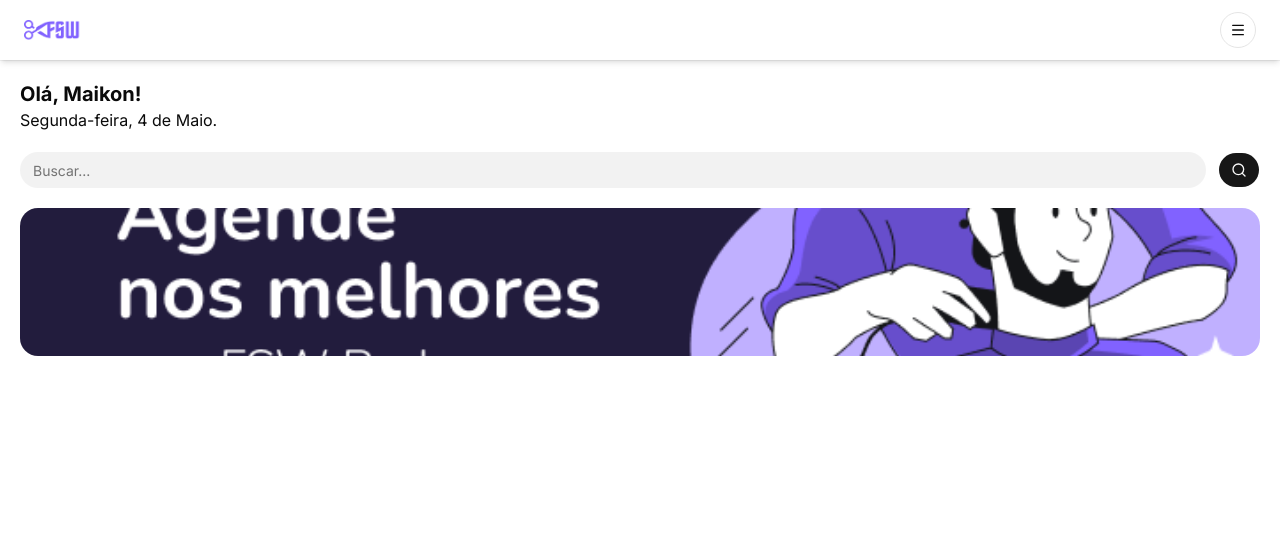
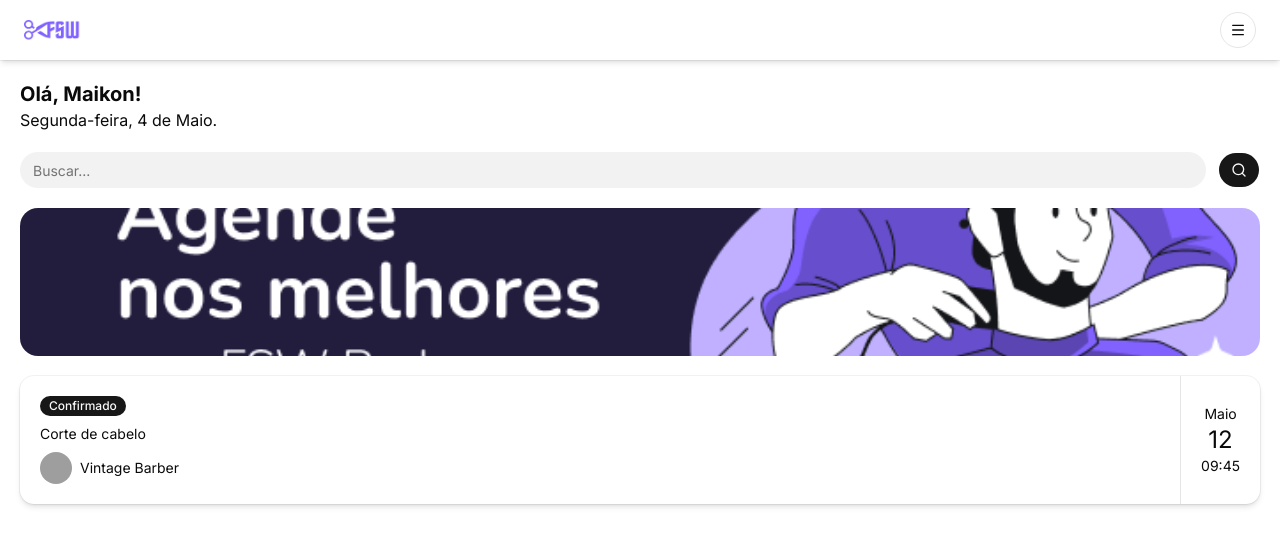
Before and after one commit to maikonsm7/barber, a Next.js app: page / in a window 1280 px wide. Shown: the top 546 px of the page. Built offline with nearby package versions, Linux system fonts and the light colour scheme; grey boxes are pictures that could not be loaded.

Commit message:
create card service

```diff
--- a/app/page.tsx
+++ b/app/page.tsx
@@ -4,6 +4,9 @@
 import { Search } from "lucide-react";
 import Image from "next/image";
 import banner1 from "@/public/banner-01.png";
+import { Card, CardContent } from "@/components/ui/card";
+import { Badge } from "@/components/ui/badge";
+import { Avatar, AvatarImage } from "@/components/ui/avatar";
 
 export default function Home() {
   return (
@@ -22,6 +25,27 @@
           <Image src={banner1} alt="Banner 1" fill className="object-cover"/>
         </div>
 
+        <Card className="mt-5 rounded-xl p-0">
+          <CardContent className="flex justify-between p-0">
+            <div className="flex flex-col gap-2 p-5">
+              <Badge>Confirmado</Badge>
+              <h3>Corte de cabelo</h3>
+              <div className="flex items-center gap-2">
+                <Avatar>
+                  <AvatarImage src="https://encrypted-tbn0.gstatic.com/images?q=tbn:ANd9GcRhcS1x_oRjzyj-FlAxy1W6f_3d1r7Bzcu1I7wR6I16BQ&s&ec=121657058" />
+                </Avatar>
+                <p>Vintage Barber</p>
+              </div>
+            </div>
+
+            <div className="flex flex-col items-center justify-center border-l px-5">
+              <p className="text-sm">Maio</p>
+              <p className="text-2xl">12</p>
+              <p className="text-sm">09:45</p>
+            </div>
+          </CardContent>
+        </Card>
+
       </div>
     </>
   );
--- /dev/null
+++ b/components/ui/avatar.tsx
@@ -0,0 +1,112 @@
+"use client"
+
+import * as React from "react"
+import { Avatar as AvatarPrimitive } from "radix-ui"
+
+import { cn } from "@/lib/utils"
+
+function Avatar({
+  className,
+  size = "default",
+  ...props
+}: React.ComponentProps<typeof AvatarPrimitive.Root> & {
+  size?: "default" | "sm" | "lg"
+}) {
+  return (
+    <AvatarPrimitive.Root
+      data-slot="avatar"
+      data-size={size}
+      className={cn(
+        "group/avatar relative flex size-8 shrink-0 rounded-full select-none after:absolute after:inset-0 after:rounded-full after:border after:border-border after:mix-blend-darken data-[size=lg]:size-10 data-[size=sm]:size-6 dark:after:mix-blend-lighten",
+        className
+      )}
+      {...props}
+    />
+  )
+}
+
+function AvatarImage({
+  className,
+  ...props
+}: React.ComponentProps<typeof AvatarPrimitive.Image>) {
+  return (
+    <AvatarPrimitive.Image
+      data-slot="avatar-image"
+      className={cn(
+        "aspect-square size-full rounded-full object-cover",
+        className
+      )}
+      {...props}
+    />
+  )
+}
+
+function AvatarFallback({
+  className,
+  ...props
+}: React.ComponentProps<typeof AvatarPrimitive.Fallback>) {
+  return (
+    <AvatarPrimitive.Fallback
+      data-slot="avatar-fallback"
+      className={cn(
+        "flex size-full items-center justify-center rounded-full bg-muted text-sm text-muted-foreground group-data-[size=sm]/avatar:text-xs",
+        className
+      )}
+      {...props}
+    />
+  )
+}
+
+function AvatarBadge({ className, ...props }: React.ComponentProps<"span">) {
+  return (
+    <span
+      data-slot="avatar-badge"
+      className={cn(
+        "absolute right-0 bottom-0 z-10 inline-flex items-center justify-center rounded-full bg-primary text-primary-foreground bg-blend-color ring-2 ring-background select-none",
+        "group-data-[size=sm]/avatar:size-2 group-data-[size=sm]/avatar:[&>svg]:hidden",
+        "group-data-[size=default]/avatar:size-2.5 group-data-[size=default]/avatar:[&>svg]:size-2",
+        "group-data-[size=lg]/avatar:size-3 group-data-[size=lg]/avatar:[&>svg]:size-2",
+        className
+      )}
+      {...props}
+    />
+  )
+}
+
+function AvatarGroup({ className, ...props }: React.ComponentProps<"div">) {
+  return (
+    <div
+      data-slot="avatar-group"
+      className={cn(
+        "group/avatar-group flex -space-x-2 *:data-[slot=avatar]:ring-2 *:data-[slot=avatar]:ring-background",
+        className
+      )}
+      {...props}
+    />
+  )
+}
+
+function AvatarGroupCount({
+  className,
+  ...props
+}: React.ComponentProps<"div">) {
+  return (
+    <div
+      data-slot="avatar-group-count"
+      className={cn(
+        "relative flex size-8 shrink-0 items-center justify-center rounded-full bg-muted text-sm text-muted-foreground ring-2 ring-background group-has-data-[size=lg]/avatar-group:size-10 group-has-data-[size=sm]/avatar-group:size-6 [&>svg]:size-4 group-has-data-[size=lg]/avatar-group:[&>svg]:size-5 group-has-data-[size=sm]/avatar-group:[&>svg]:size-3",
+        className
+      )}
+      {...props}
+    />
+  )
+}
+
+export {
+  Avatar,
+  AvatarImage,
+  AvatarFallback,
+  AvatarGroup,
+  AvatarGroupCount,
+  AvatarBadge,
+}
--- /dev/null
+++ b/components/ui/badge.tsx
@@ -0,0 +1,49 @@
+import * as React from "react"
+import { cva, type VariantProps } from "class-variance-authority"
+import { Slot } from "radix-ui"
+
+import { cn } from "@/lib/utils"
+
+const badgeVariants = cva(
+  "group/badge inline-flex h-5 w-fit shrink-0 items-center justify-center gap-1 overflow-hidden rounded-3xl border border-transparent px-2 py-0.5 text-xs font-medium whitespace-nowrap transition-all focus-visible:border-ring focus-visible:ring-[3px] focus-visible:ring-ring/50 has-data-[icon=inline-end]:pr-1.5 has-data-[icon=inline-start]:pl-1.5 aria-invalid:border-destructive aria-invalid:ring-destructive/20 dark:aria-invalid:ring-destructive/40 [&>svg]:pointer-events-none [&>svg]:size-3!",
+  {
+    variants: {
+      variant: {
+        default: "bg-primary text-primary-foreground [a]:hover:bg-primary/80",
+        secondary:
+          "bg-secondary text-secondary-foreground [a]:hover:bg-secondary/80",
+        destructive:
+          "bg-destructive/10 text-destructive focus-visible:ring-destructive/20 dark:bg-destructive/20 dark:focus-visible:ring-destructive/40 [a]:hover:bg-destructive/20",
+        outline:
+          "border-border text-foreground [a]:hover:bg-muted [a]:hover:text-muted-foreground",
+        ghost:
+          "hover:bg-muted hover:text-muted-foreground dark:hover:bg-muted/50",
+        link: "text-primary underline-offset-4 hover:underline",
+      },
+    },
+    defaultVariants: {
+      variant: "default",
+    },
+  }
+)
+
+function Badge({
+  className,
+  variant = "default",
+  asChild = false,
+  ...props
+}: React.ComponentProps<"span"> &
+  VariantProps<typeof badgeVariants> & { asChild?: boolean }) {
+  const Comp = asChild ? Slot.Root : "span"
+
+  return (
+    <Comp
+      data-slot="badge"
+      data-variant={variant}
+      className={cn(badgeVariants({ variant }), className)}
+      {...props}
+    />
+  )
+}
+
+export { Badge, badgeVariants }
```
